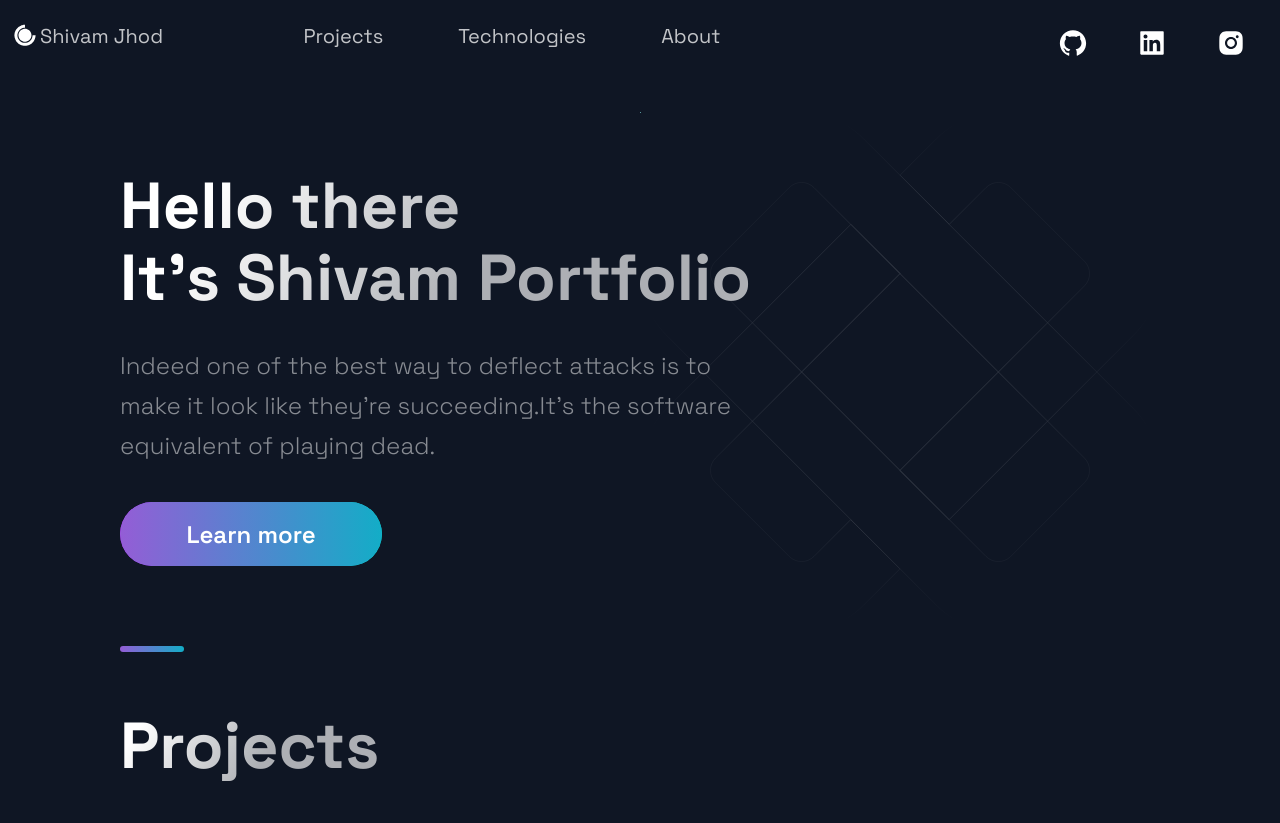
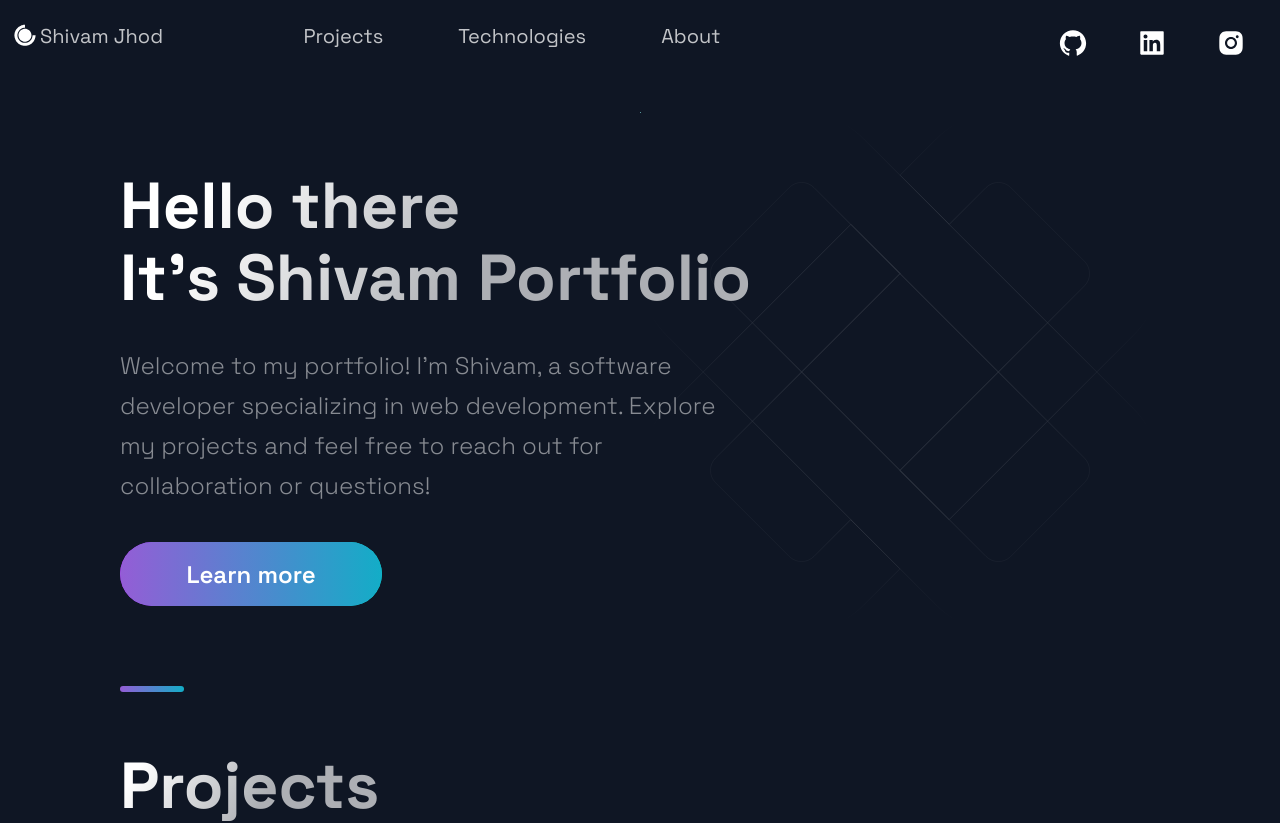
Before and after one commit to shivvvuu/NextJS, a Next.js app: page / in a window 1280 px wide. Shown: the top 823 px of the page. Built offline with nearby package versions, Linux system fonts and the light colour scheme.

Commit message:
Update Hero.js

```diff
--- a/src/components/Hero/Hero.js
+++ b/src/components/Hero/Hero.js
@@ -12,7 +12,7 @@ const Hero = () => (
       It's Shivam  Portfolio
     </SectionTitle>
     <SectionText>
-      Indeed one of the best way to deflect attacks is to make it look like they're succeeding.It's the software equivalent of playing dead.
+      Welcome to my portfolio! I'm Shivam, a software developer specializing in web development. Explore my projects and feel free to reach out for collaboration or questions!
     </SectionText>
     <Button onClick={() => window.location='https://shivu-blogs.vercel.app/'} >Learn more</Button>
   </LeftSection>
```
